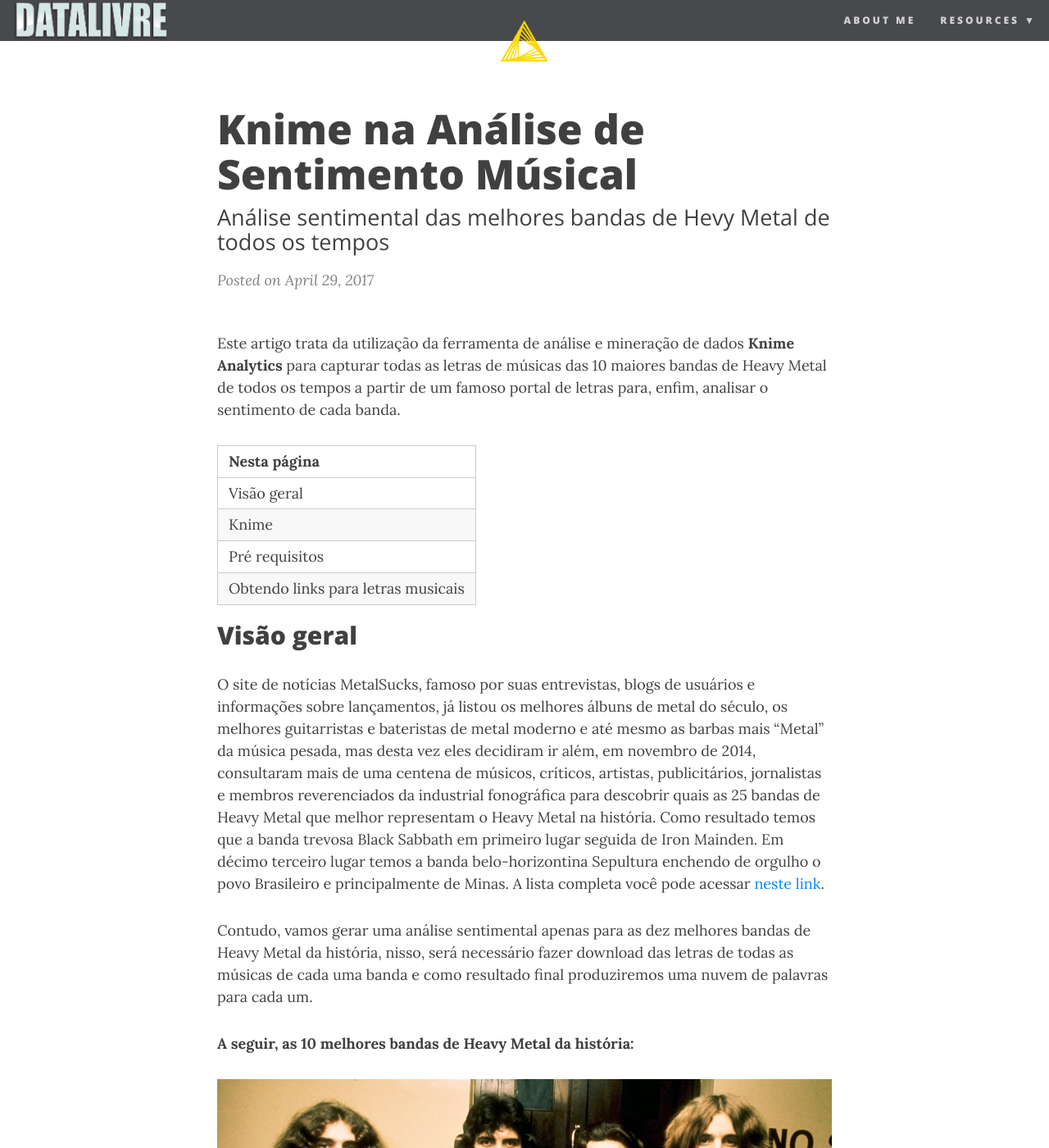
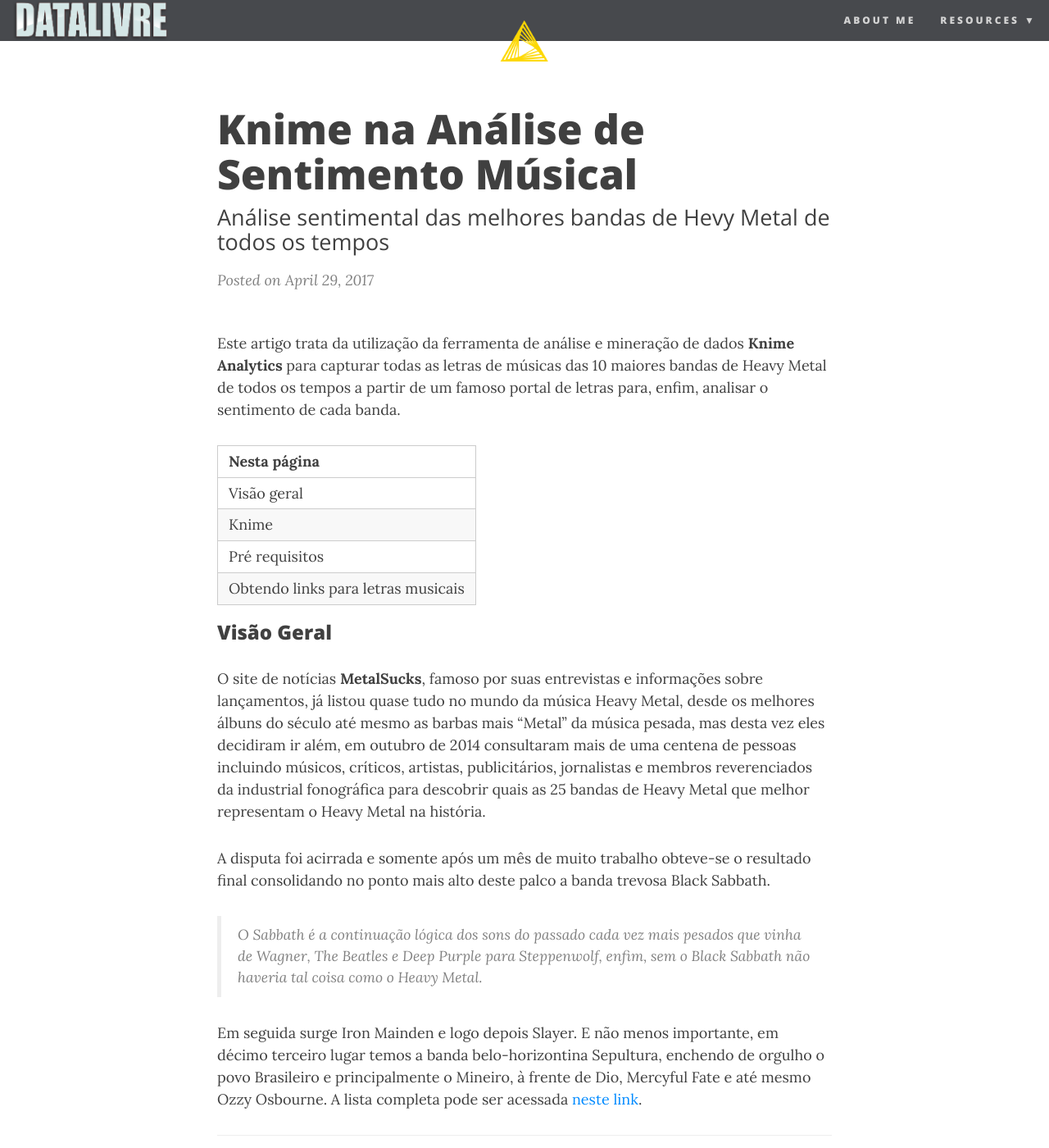
Before and after one commit to datalivre/datalivre.github.io, a Jekyll site: the page built from _posts/2017-04-29-Knime-na-Análise-de-Sentimento-Músical.md, in a window 1280 px wide and 1400 px high. Shown: the whole window at 82% size. Built offline with Jekyll 4.4.1, drawn with Linux system fonts in a browser that asks for light colours; nearby versions of some CDN libraries; comment, search, counter and statistics services are not loaded.

Commit message:
Update 2017-04-29-Knime-na-Análise-de-Sentimento-Músical.md

```diff
--- a/_posts/2017-04-29-Knime-na-Análise-de-Sentimento-Músical.md
+++ b/_posts/2017-04-29-Knime-na-Análise-de-Sentimento-Músical.md
@@ -14,8 +14,17 @@
 | Pré requisitos |
 | Obtendo links para letras musicais |
 
-## Visão geral
-O site de notícias MetalSucks, famoso por suas entrevistas, blogs de usuários e informações sobre lançamentos, já listou os melhores álbuns de metal do século, os melhores guitarristas e bateristas de metal moderno e até mesmo as barbas mais “Metal” da música pesada, mas desta vez eles decidiram ir além, em novembro de 2014, consultaram mais de uma centena de músicos, críticos, artistas, publicitários, jornalistas e membros reverenciados da industrial fonográfica para descobrir quais as 25 bandas de Heavy Metal que melhor representam o Heavy Metal na história. Como resultado temos que a banda trevosa Black Sabbath em primeiro lugar seguida de Iron Mainden. Em décimo terceiro lugar temos a banda belo-horizontina Sepultura enchendo de orgulho o povo Brasileiro e principalmente de Minas. A lista completa você pode acessar [neste link](http://www.metalsucks.net/2014/11/14/25-best-metal-bands-time-real-1-black-sabbath/).
+### Visão Geral
+
+O site de notícias **MetalSucks**, famoso por suas entrevistas e informações sobre lançamentos, já listou quase tudo no mundo da música Heavy Metal, desde os melhores álbuns do século até mesmo as barbas mais “Metal” da música pesada, mas desta vez eles decidiram ir além, em outubro de 2014 consultaram mais de uma centena de pessoas incluindo músicos, críticos, artistas, publicitários, jornalistas e membros reverenciados da industrial fonográfica para descobrir quais as 25 bandas de Heavy Metal que melhor representam o Heavy Metal na história.
+
+A disputa foi acirrada e somente após um mês de muito trabalho obteve-se o resultado final consolidando no ponto mais alto deste palco a banda trevosa Black Sabbath.
+
+> O Sabbath é a continuação lógica dos sons do passado cada vez mais pesados que vinha de Wagner, The Beatles e Deep Purple para Steppenwolf, enfim, sem o Black Sabbath não haveria tal coisa como o Heavy Metal.
+
+Em seguida surge Iron Mainden e logo depois Slayer. E não menos importante, em décimo terceiro lugar temos a banda belo-horizontina Sepultura, enchendo de orgulho o povo Brasileiro e principalmente o Mineiro, à frente de Dio, Mercyful Fate e até mesmo Ozzy Osbourne. A lista completa pode ser acessada [neste link](http://www.metalsucks.net/2014/11/14/25-best-metal-bands-time-real-1-black-sabbath/).
+
+---
 
 Contudo, vamos gerar uma análise sentimental apenas para as dez melhores bandas de Heavy Metal da história, nisso, será necessário fazer download das letras de todas as músicas de cada uma banda e como resultado final produziremos uma nuvem de palavras para cada um.
 
```
